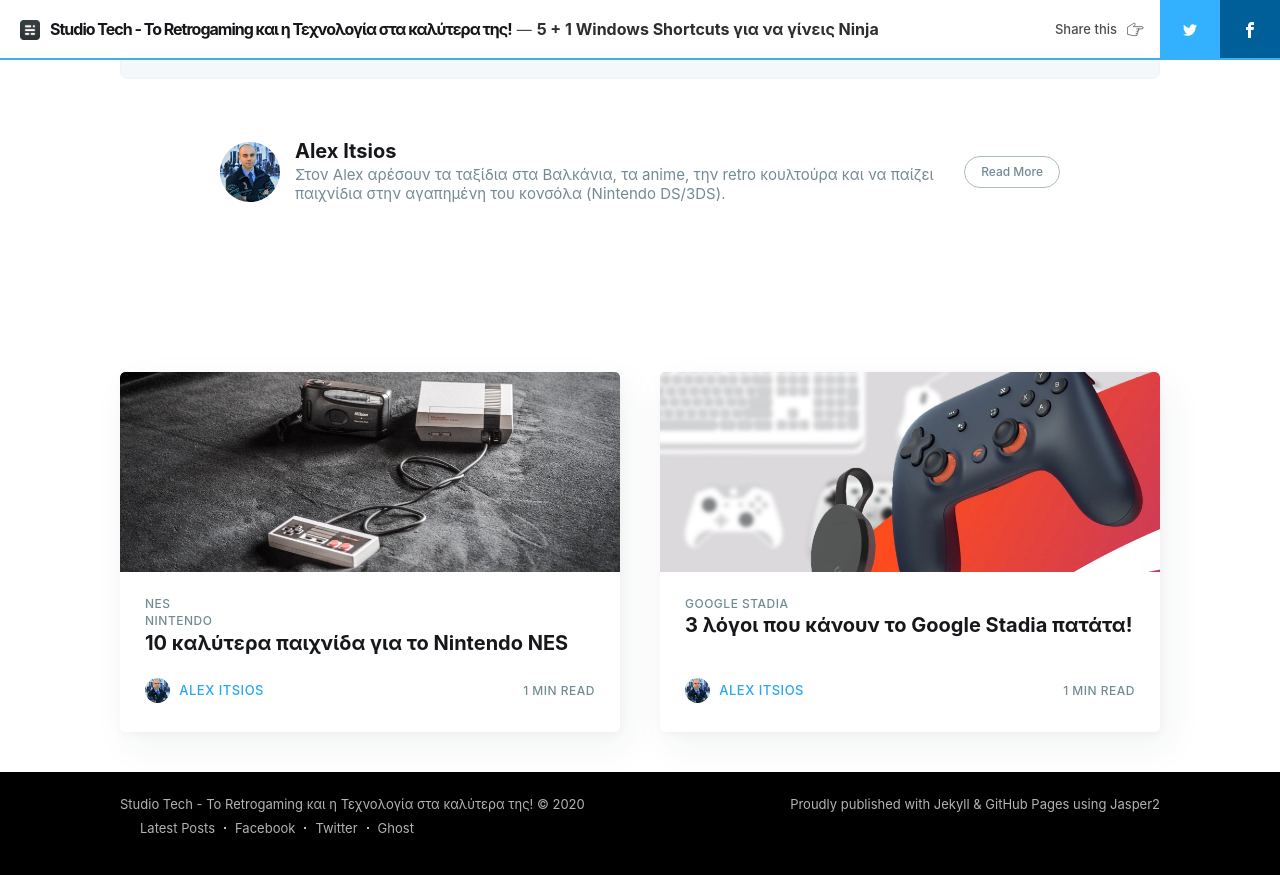
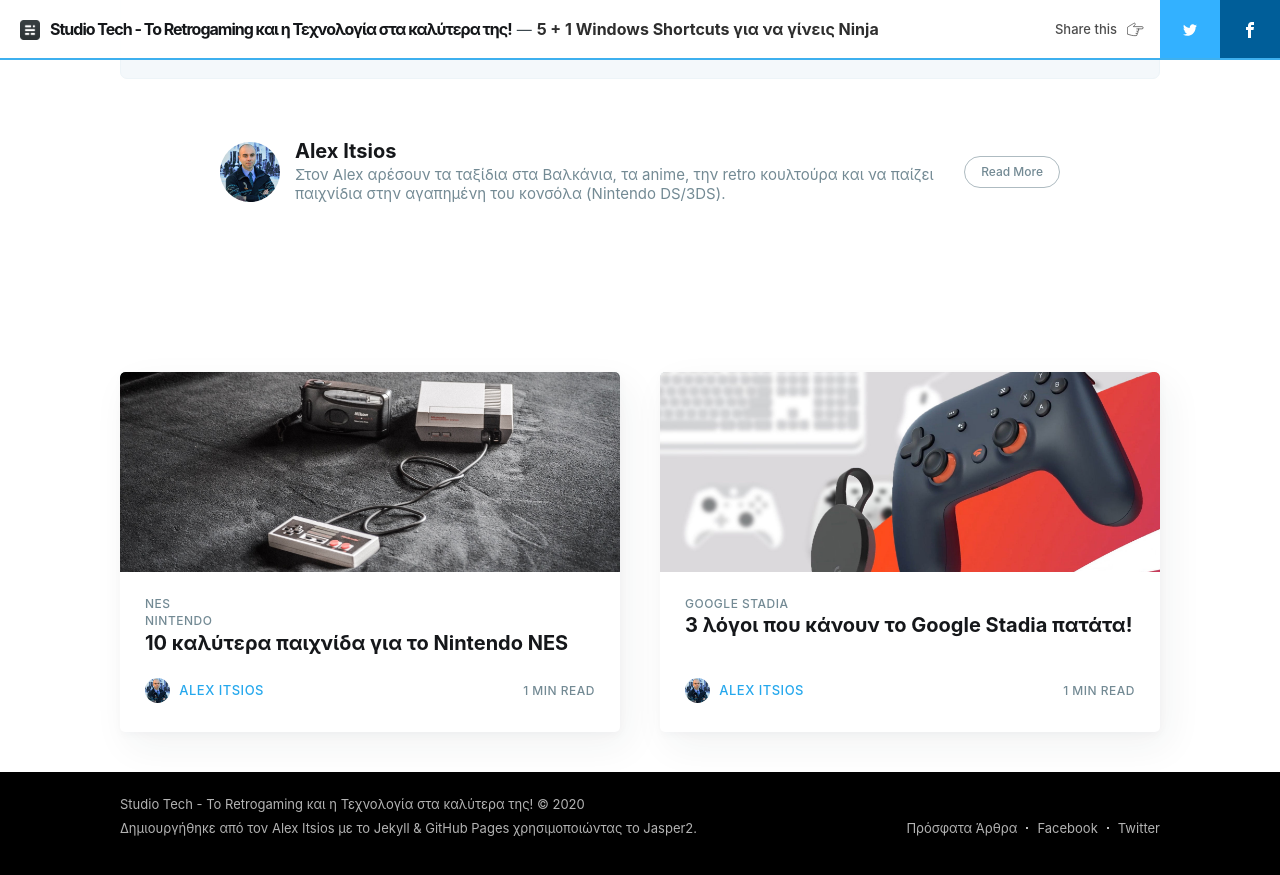
Before and after one commit to alexitsios/site, a Jekyll site: the page built from _posts/2020-05-04-5-plus-1-windows-shortcuts-gia-na-gineis-ninja.markdown, in a window 1280 px wide and 900 px high, scrolled down 3718 px. Shown: the top 875 px of the window. Built offline with Jekyll 4.4.1, drawn with Linux system fonts in a browser that asks for light colours; nearby versions of some CDN libraries; comment, search, counter and statistics services are not loaded.

Commit message:
Update default.html

```diff
--- a/_layouts/default.html
+++ b/_layouts/default.html
@@ -59,14 +59,12 @@
         <footer class="site-footer outer">
             <div class="site-footer-content inner">
                 <section class="copyright"><a href="{{ site.url }}{{ site.baseurl }}">{{ site.title }}</a> &copy; {{  site.time | date: '%Y' }}</section>
-                <section class="poweredby">Proudly published with <a href="https://jekyllrb.com/">Jekyll</a> &
-                    <a href="https://pages.github.com/" target="_blank" rel="noopener">GitHub Pages</a> using
-                    <a href="https://github.com/jekyller/jasper2" target="_blank" rel="noopener">Jasper2</a></section>
+                <section class="poweredby">Δημιουργήθηκε από τον <a href="https://www.alexitsios.com/">Alex Itsios</a> με το Jekyll &
+                    GitHub Pages χρησιμοποιώντας το Jasper2.</section>
                 <nav class="site-footer-nav">
-                    <a href="{{ site.baseurl }}">Latest Posts</a>
+                    <a href="{{ site.baseurl }}">Πρόσφατα Άρθρα</a>
                     {% if site.facebook %}<a href="https://facebook.com/{{ site.facebook }}" target="_blank" rel="noopener">Facebook</a>{% endif %}
                     {% if site.twitter %}<a href="https://twitter.com/{{ site.twitter }}" target="_blank" rel="noopener">Twitter</a>{% endif %}
-                    <a href="https://ghost.org" target="_blank" rel="noopener">Ghost</a>
                 </nav>
             </div>
         </footer>
```
